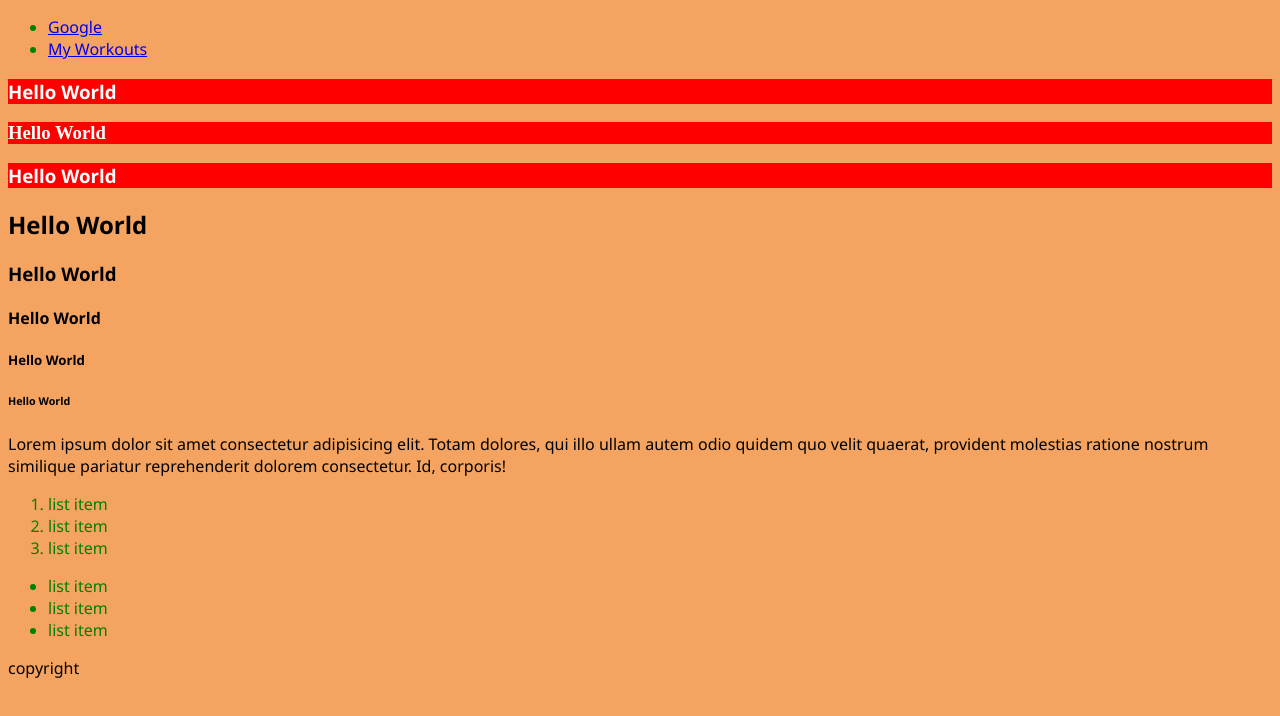
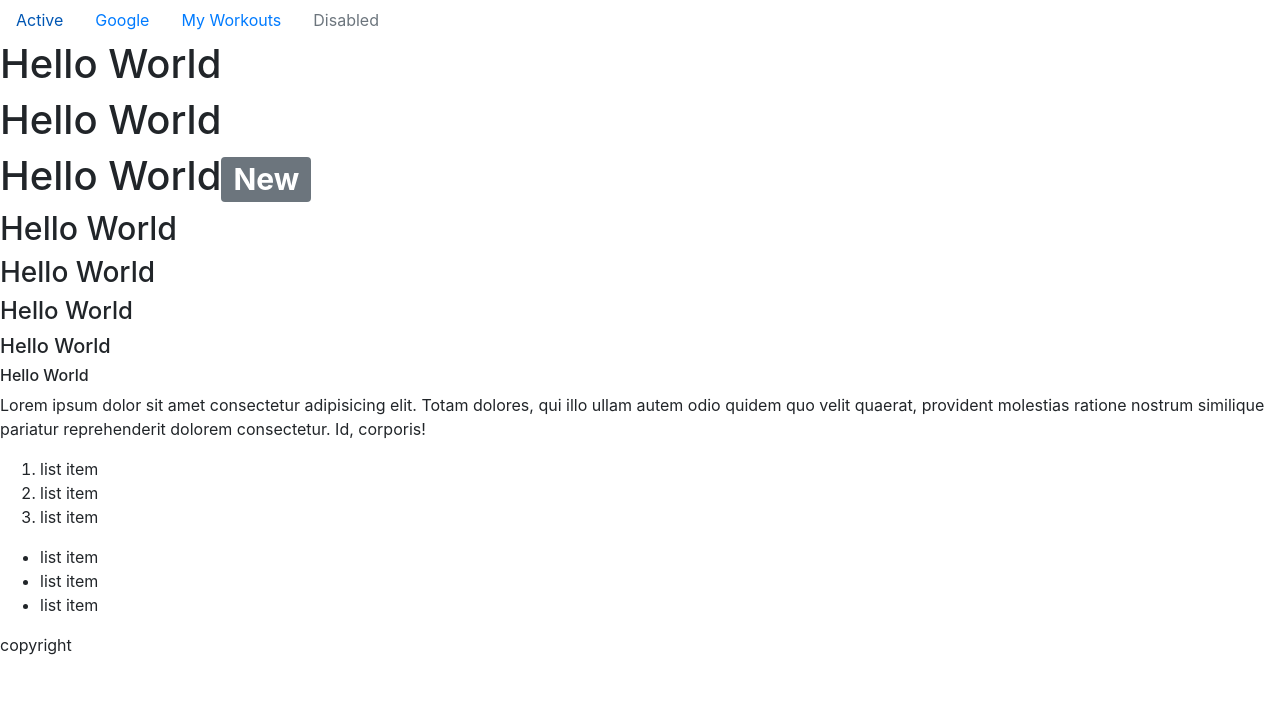
Before and after one commit to MarioGabrielSousa/HelloWorld, a plain HTML site: page index.html in a window 1280 px wide. Drawn offline with nearby package versions, Linux system fonts and the light colour scheme.

Commit message:
Include bootstrap

```diff
--- a/index.html
+++ b/index.html
@@ -1,45 +1,60 @@
 <!DOCTYPE html>
 <html lang="en">
-
   <head>
-    <meta charset="UTF-8">
-    <meta name="viewport" content="width=device-width, initial-scale=1.0">
+    <meta charset="UTF-8" />
+    <meta name="viewport" content="width=device-width, initial-scale=1.0" />
     <title>MarioGabriel</title>
-    <link rel="stylesheet" href="style.css">
+    <link
+      rel="stylesheet"
+      href="https://stackpath.bootstrapcdn.com/bootstrap/4.5.2/css/bootstrap.min.css"
+      integrity="sha384-JcKb8q3iqJ61gNV9KGb8thSsNjpSL0n8PARn9HuZOnIxN0hoP+VmmDGMN5t9UJ0Z"
+      crossorigin="anonymous"
+    />
   </head>
 
   <body>
     <header>
-        <nav>
-            <ul>
-                <li><a href="http://google.com">Google</a></li>
-                <li><a href="/workouts">My Workouts</a></li>
+      <ul class="nav">
+        <li class="nav-item">
+          <a class="nav-link active" href="#">Active</a>
+        </li>
+        <li class="nav-item">
+          <a class="nav-link" href="http://google.com">Google</a>
+        </li>
+        <li class="nav-item">
+          <a class="nav-link" href="/workouts">My Workouts</a>
+        </li>
+        <li class="nav-item">
+          <a class="nav-link disabled" href="#" tabindex="-1" aria-disabled="true">Disabled</a>
+        </li>
       </ul>
-        </nav>
     </header>
     <main>
       <section>
         <article>
-                <h1 style="background-color:red; color:white;">
+          <h1 class="title">
             Hello World
           </h1>
-                <h1 style="font-family:'Times New Roman', Times, serif">Hello World</h1>
           <h1>Hello World</h1>
+          <h1>Hello World<span class="badge badge-secondary">New</span></h1>
           <h2>Hello World</h2>
           <h3>Hello World</h3>
           <h4>Hello World</h4>
-                <h5>Hello World</h5>
+          <h5 class="title">Hello World</h5>
           <h6>Hello World</h6>
-                <p>Lorem ipsum dolor sit amet consectetur adipisicing elit. Totam dolores, qui illo ullam autem odio
-                    quidem quo velit quaerat, provident molestias ratione nostrum similique pariatur reprehenderit
-                    dolorem consectetur. Id, corporis!</p>
+          <p>
+            Lorem ipsum dolor sit amet consectetur adipisicing elit. Totam
+            dolores, qui illo ullam autem odio quidem quo velit quaerat,
+            provident molestias ratione nostrum similique pariatur reprehenderit
+            dolorem consectetur. Id, corporis!
+          </p>
           <ol>
             <li>list item</li>
             <li>list item</li>
             <li>list item</li>
           </ol>
           <ul>
-                    <li>list item</li>
+            <li class="title">list item</li>
             <li>list item</li>
             <li>list item</li>
           </ul>
@@ -50,5 +65,4 @@
       copyright
     </footer>
   </body>
-
 </html>
--- a/style.css
+++ b/style.css
@@ -11,3 +11,11 @@ h1 {
 li {
     color: green;
 }
+
+nav li a {
+    color: grey;
+}
+
+.title {
+    text-decoration: underline;
+}
```
Lines whose indentation alone changed are shown as unchanged.
